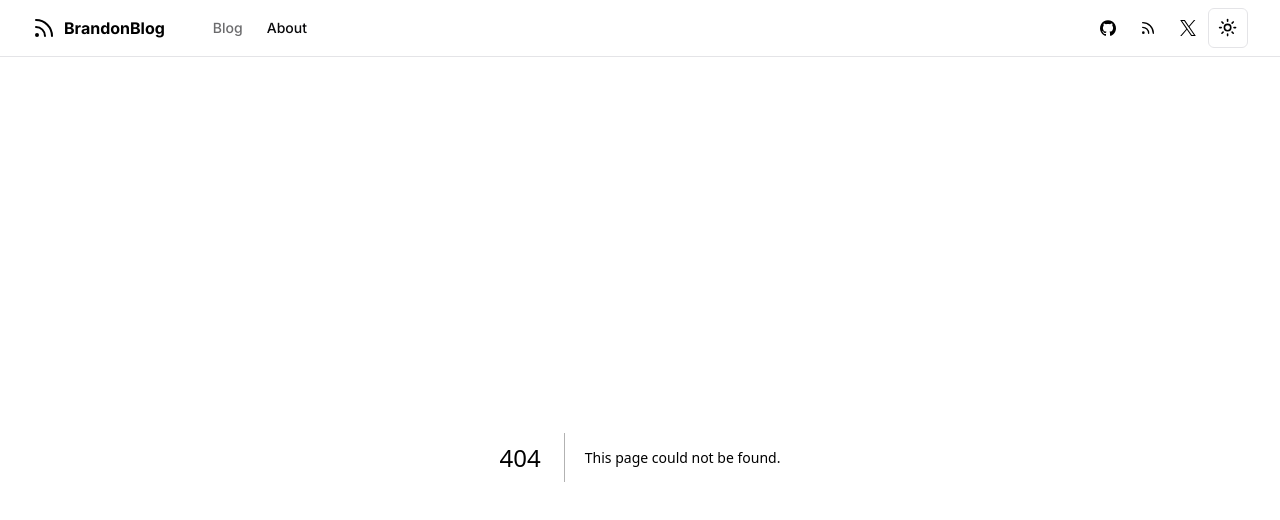
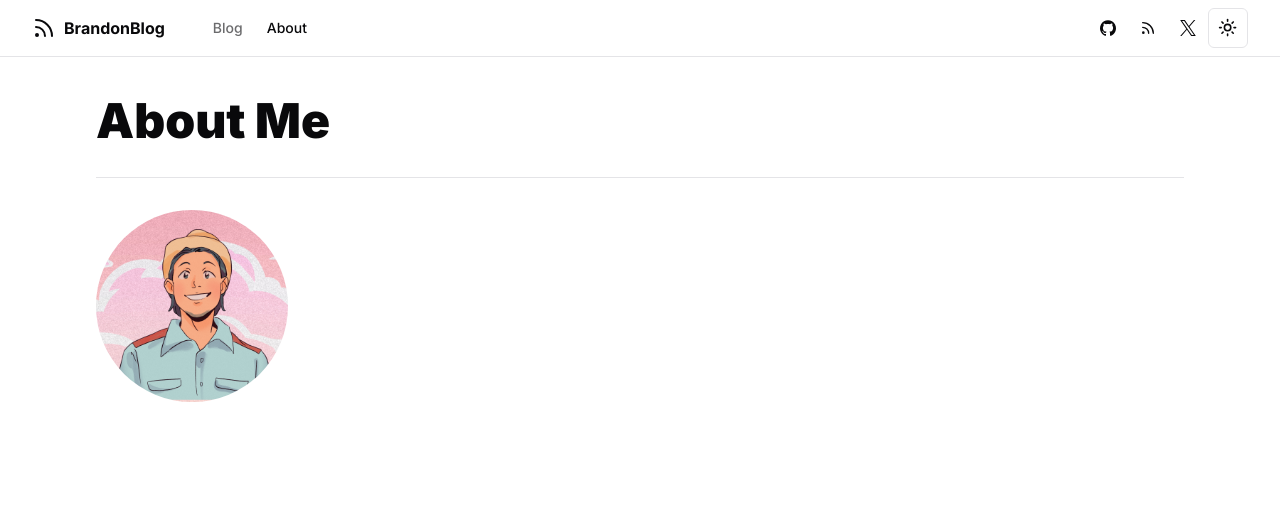
Before and after one commit to grandonbarcia/blog-nextjs-v2, a Next.js app: page /about in a window 1280 px wide. Before the commit this address had no page. Shown: the top 520 px of the page. Built offline with nearby package versions, Linux system fonts and the light colour scheme.

Commit message:
about me

```diff
--- /dev/null
+++ b/app/about/page.tsx
@@ -0,0 +1,23 @@
+import { Avatar, AvatarImage, AvatarFallback } from '@/components/ui/avatar';
+import { siteConfig } from '@/config/site';
+
+export default async function AboutPage() {
+  return (
+    <div className="container max-w-6xl py-6 lg:py-10">
+      <div className="flex flex-col items-start gap-4 md:flex-row md:justify-between md:gap-8">
+        <div className="flex-1 space-x-4">
+          <h1 className="inline-block font-black text-4xl lg:text-5xl">
+            About Me
+          </h1>
+        </div>
+      </div>
+      <hr className="my-8"></hr>
+      <div className="min-w-48 max-w-48 flex flex-col gap-2">
+        <Avatar className="h-48 w-48 ">
+          <AvatarImage src="/avatar.png"></AvatarImage>
+          <AvatarFallback>BG</AvatarFallback>
+        </Avatar>
+      </div>
+    </div>
+  );
+}
--- /dev/null
+++ b/components/ui/avatar.tsx
@@ -0,0 +1,50 @@
+"use client"
+
+import * as React from "react"
+import * as AvatarPrimitive from "@radix-ui/react-avatar"
+
+import { cn } from "@/lib/utils"
+
+const Avatar = React.forwardRef<
+  React.ElementRef<typeof AvatarPrimitive.Root>,
+  React.ComponentPropsWithoutRef<typeof AvatarPrimitive.Root>
+>(({ className, ...props }, ref) => (
+  <AvatarPrimitive.Root
+    ref={ref}
+    className={cn(
+      "relative flex h-10 w-10 shrink-0 overflow-hidden rounded-full",
+      className
+    )}
+    {...props}
+  />
+))
+Avatar.displayName = AvatarPrimitive.Root.displayName
+
+const AvatarImage = React.forwardRef<
+  React.ElementRef<typeof AvatarPrimitive.Image>,
+  React.ComponentPropsWithoutRef<typeof AvatarPrimitive.Image>
+>(({ className, ...props }, ref) => (
+  <AvatarPrimitive.Image
+    ref={ref}
+    className={cn("aspect-square h-full w-full", className)}
+    {...props}
+  />
+))
+AvatarImage.displayName = AvatarPrimitive.Image.displayName
+
+const AvatarFallback = React.forwardRef<
+  React.ElementRef<typeof AvatarPrimitive.Fallback>,
+  React.ComponentPropsWithoutRef<typeof AvatarPrimitive.Fallback>
+>(({ className, ...props }, ref) => (
+  <AvatarPrimitive.Fallback
+    ref={ref}
+    className={cn(
+      "flex h-full w-full items-center justify-center rounded-full bg-muted",
+      className
+    )}
+    {...props}
+  />
+))
+AvatarFallback.displayName = AvatarPrimitive.Fallback.displayName
+
+export { Avatar, AvatarImage, AvatarFallback }
--- a/package.json
+++ b/package.json
@@ -9,6 +9,7 @@
     "lint": "next lint"
   },
   "dependencies": {
+    "@radix-ui/react-avatar": "^1.0.4",
     "@radix-ui/react-dialog": "^1.0.5",
     "@radix-ui/react-dropdown-menu": "^2.0.6",
     "@radix-ui/react-slot": "^1.0.2",
```
Also changed, not shown: public/avatar.png (added), 1 other file (tests, documents, lock files or other folders).
